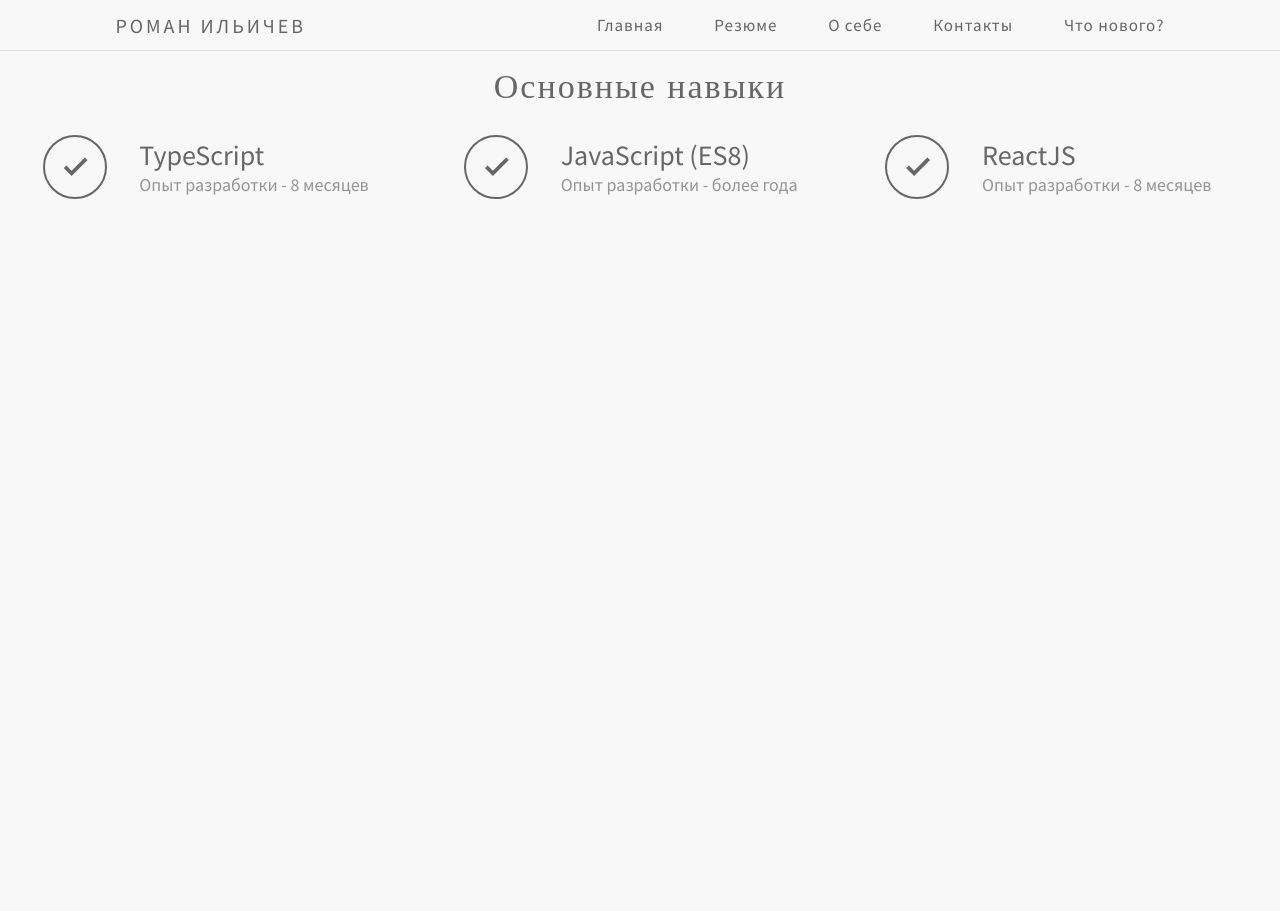
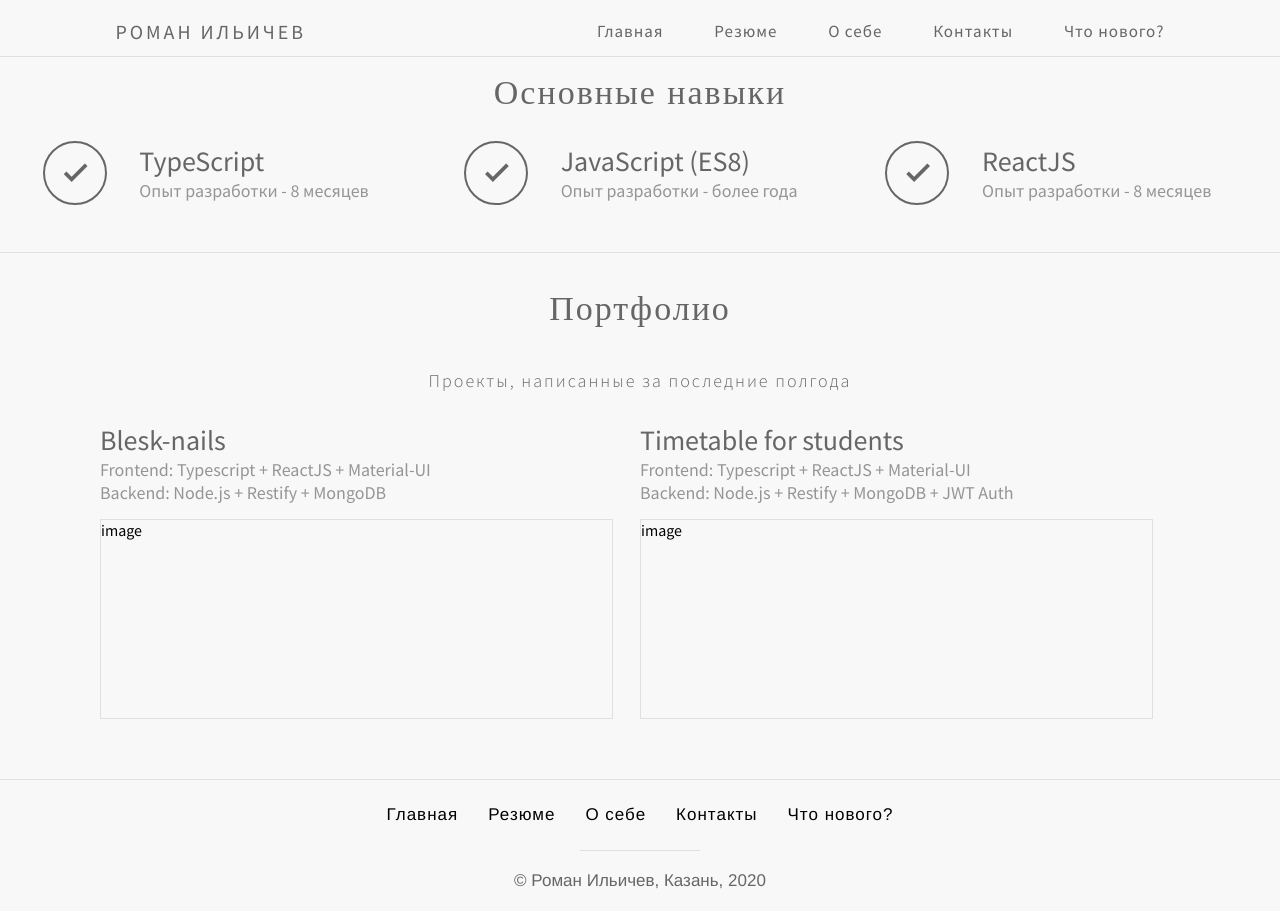
Before and after one commit to Eeenkeeei/portfolio, a React (Create React App) app: page / in a window 1280 px wide. Before the commit the page ends 800 px from the top, so only its background shows below. Built offline with nearby package versions, Linux system fonts and the light colour scheme.

Commit message:
Добавление футера

```diff
--- a/public/index.html
+++ b/public/index.html
@@ -8,7 +8,7 @@
       name="description"
       content="Web site created using create-react-app"
     />
-
+    <link rel="stylesheet" href="https://cdnjs.cloudflare.com/ajax/libs/animate.css/3.7.2/animate.min.css">
     <link href="https://fonts.googleapis.com/css?family=Source+Sans+Pro:200,200i,300,300i,400,400i,600,600i,700,700i,900,900i&display=swap" rel="stylesheet">
     <link rel="stylesheet" href="https://fonts.googleapis.com/icon?family=Material+Icons" />
     <title>Чистый шаблон SPA</title>
--- a/src/App.tsx
+++ b/src/App.tsx
@@ -1,6 +1,7 @@
 import {Switch, Route, NavLink, Redirect, BrowserRouter} from 'react-router-dom'
 import React, {useState} from 'react'
 import {Links} from "./Pages/PageList";
+import {TextComponent} from "./Components/Text";
 
 export const App = () => {
     const [openMenu, setOpenMenu] = useState(false);
@@ -33,7 +34,7 @@ export const App = () => {
                     </nav>
                 </header>
                 {/* ТЕЛО ВСЕЙ СТРАНИЦЫ */}
-                <main className="container">
+                <main>
                     <Switch>
                         {Links.map(link => {
                             return (
@@ -43,7 +44,25 @@ export const App = () => {
                         <Redirect to="/"/>
                     </Switch>
                 </main>
+                <footer>
+                    {Links.map(link => {
+                        return (
+                            <div key={link.path} className="footer-item">
+                                <NavLink  to={link.path}>
+                                    {link.label}
+                                </NavLink>
+                            </div>
+                        )
+                    })}
+                </footer>
+                <div className="footer-copyright">
+                    <div className="little-divider"/>
+                    <TextComponent className="footer-copyright-text">
+                        © Роман Ильичев, Казань, 2020
+                    </TextComponent>
+                </div>
             </BrowserRouter>
+
         </div>
     )
 };
--- /dev/null
+++ b/src/Components/Divider.tsx
@@ -0,0 +1,7 @@
+import React from 'react'
+
+export const Divider = () => {
+    return (
+        <div className="divider"/>
+    )
+};
--- a/src/Components/Text.tsx
+++ b/src/Components/Text.tsx
@@ -12,7 +12,7 @@ export const TextComponent = (props: TextComponentProps) => {
     let className = '';
     if (props.font) {
         if (props.font === "helvetica") {
-            className += 'helvetica-font '
+            className += 'helvetica-font'
         }
     }
 
--- a/src/Pages/Main.tsx
+++ b/src/Pages/Main.tsx
@@ -1,15 +1,15 @@
 import React from 'react'
 import {TextComponent} from "../Components/Text";
 import {Grid, Icon} from "@material-ui/core";
-
+import {Divider} from "../Components/Divider";
 
 export const Main = () => {
 
     return (
-        <div>
-            <Grid container>
+        <div className="animated fadeIn">
+            <Grid container className="container">
                 <Grid item xs={12} style={{display: 'flex', alignItems: "center", justifyContent: "center"}}>
-                    <TextComponent font="helvetica" className="main-header-text">
+                    <TextComponent className="main-header-text">
                         Основные навыки
                     </TextComponent>
                 </Grid>
@@ -61,7 +61,52 @@ export const Main = () => {
                     </Grid>
                 </Grid>
             </Grid>
-
+            <Divider/>
+            <Grid container className="container">
+                <Grid item xs={12} style={{display: 'flex', alignItems: "center", justifyContent: "center"}}>
+                    <TextComponent className="main-portfolio-text">
+                        Портфолио
+                    </TextComponent>
+                </Grid>
+            </Grid>
+            <Grid container>
+                <Grid item xs={12} style={{display: 'flex', alignItems: "center", justifyContent: "center"}}>
+                    <TextComponent className="main-portfolio-comment">
+                        Проекты, написанные за последние полгода
+                    </TextComponent>
+                </Grid>
+            </Grid>
+            <Grid container className="main-projects-container">
+                <Grid item xs={12} sm={6}>
+                    <Grid item xs className="main-skills-text-header">
+                        Blesk-nails
+                    </Grid>
+                    <Grid item xs className="main-skills-text-body">
+                        Frontend: Typescript + ReactJS + Material-UI
+                    </Grid>
+                    <Grid item xs className="main-skills-text-body">
+                        Backend: Node.js + Restify + MongoDB
+                    </Grid>
+                    <Grid item xs className="main-projects-image">
+                        image
+                    </Grid>
+                </Grid>
+                <Grid item xs={12} sm={6}>
+                    <Grid item xs className="main-skills-text-header">
+                        Timetable for students
+                    </Grid>
+                    <Grid item xs className="main-skills-text-body">
+                        Frontend: Typescript + ReactJS + Material-UI
+                    </Grid>
+                    <Grid item xs className="main-skills-text-body">
+                        Backend: Node.js + Restify + MongoDB + JWT Auth
+                    </Grid>
+                    <Grid item xs className="main-projects-image">
+                        image
+                    </Grid>
+                </Grid>
+            </Grid>
+            <Divider/>
         </div>
     )
 };
--- a/src/index.css
+++ b/src/index.css
@@ -14,7 +14,6 @@ body, html {
     font-family: 'Source Sans Pro', sans-serif;
     -webkit-font-smoothing: antialiased;
     -moz-osx-font-smoothing: grayscale;
-    overflow-x: hidden;
     background: #f8f8f8;
 }
 
@@ -30,6 +29,7 @@ nav {
 }
 
 .header {
+    margin-top: 6px;
     width: 100%;
     border-bottom: 1px solid #e0e0e0;
     padding: 0 !important;
@@ -174,7 +174,6 @@ a {
     display: flex;
     justify-content: center;
     align-items: center;
-    /*height: 160px;*/
 }
 
 .main-skills-icon {
@@ -190,13 +189,11 @@ a {
 .main-skills-text-container {
     padding: 10px;
     display: block;
-    /*height: 160px;*/
 }
 
 .main-skills-text-header {
     font-size: 28px;
     color: #666666;
-    /*margin-top: 40px;*/
 }
 
 .main-skills-text-body {
@@ -223,3 +220,100 @@ a {
         margin-top: auto;
     }
 }
+
+.divider {
+    border-bottom: 1px solid #e0e0e0;
+    width: 100%
+}
+
+.main-portfolio-text {
+    color: #666666;
+    font-family: 'Playfair Display', serif !important;
+    font-weight: 300;
+    letter-spacing: 2px;
+    font-size: 34px;
+    display: flex;
+    justify-сontent: center;
+    align-items: center;
+    margin-top: 20px !important;
+}
+
+.main-portfolio-comment {
+    color: #666666;
+    font-weight: 300;
+    letter-spacing: 2px;
+    font-size: 18px;
+    text-align: center;
+}
+
+.main-projects-container {
+    padding: 30px 100px 60px 100px;
+}
+
+.main-projects-image {
+    height: 200px;
+    width: 95%;
+    border: 1px solid #e0e0e0;
+    margin-top: 15px !important;
+}
+
+@media screen and (max-width: 950px) {
+    .main-projects-container {
+        padding: 20px 20px 40px 20px
+    }
+}
+
+footer {
+    color: #666666;
+    display: flex;
+    justify-content: center;
+    align-items: center;
+    padding: 15px 0 15px 0;
+}
+
+.footer-item {
+    font-family: "Helvetica Neue", sans-serif !important;
+    align-self: center;
+    color: #666666;
+    font-size: 17px;
+    font-weight: 300;
+    padding: 10px 15px;
+    transition: background .2s linear;
+    letter-spacing: 1px;
+}
+
+.footer-item:hover {
+    background: #f0f0f0;
+    border-radius: 3px
+}
+
+.little-divider {
+    border-bottom: 1px solid #e0e0e0;
+    margin-left: auto;
+    margin-right: auto;
+    width: 120px;
+}
+
+.footer-copyright {
+    display: block;
+    text-align: center;
+}
+
+.footer-copyright-text {
+    padding-top: 20px;
+    padding-bottom: 20px;
+    font-family: "Helvetica Neue", sans-serif !important;
+    color: #666666;
+    font-size: 17px;
+    font-weight: 300;
+}
+
+@media screen and (max-width: 550px) {
+    footer {
+        flex-direction: column;
+    }
+
+    .footer-item {
+        padding: 5px 5px
+    }
+}
```
Lines whose indentation alone changed are shown as unchanged.
